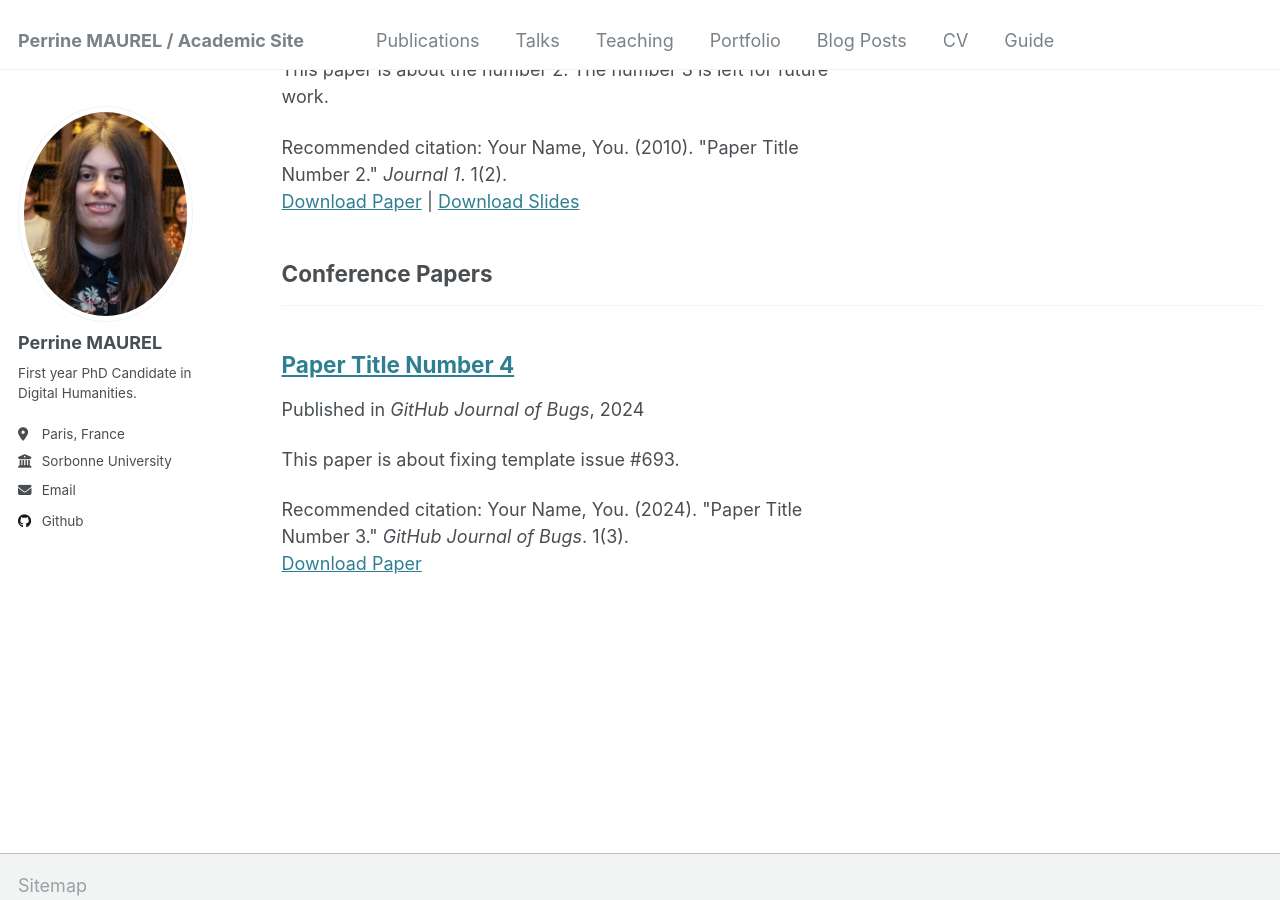
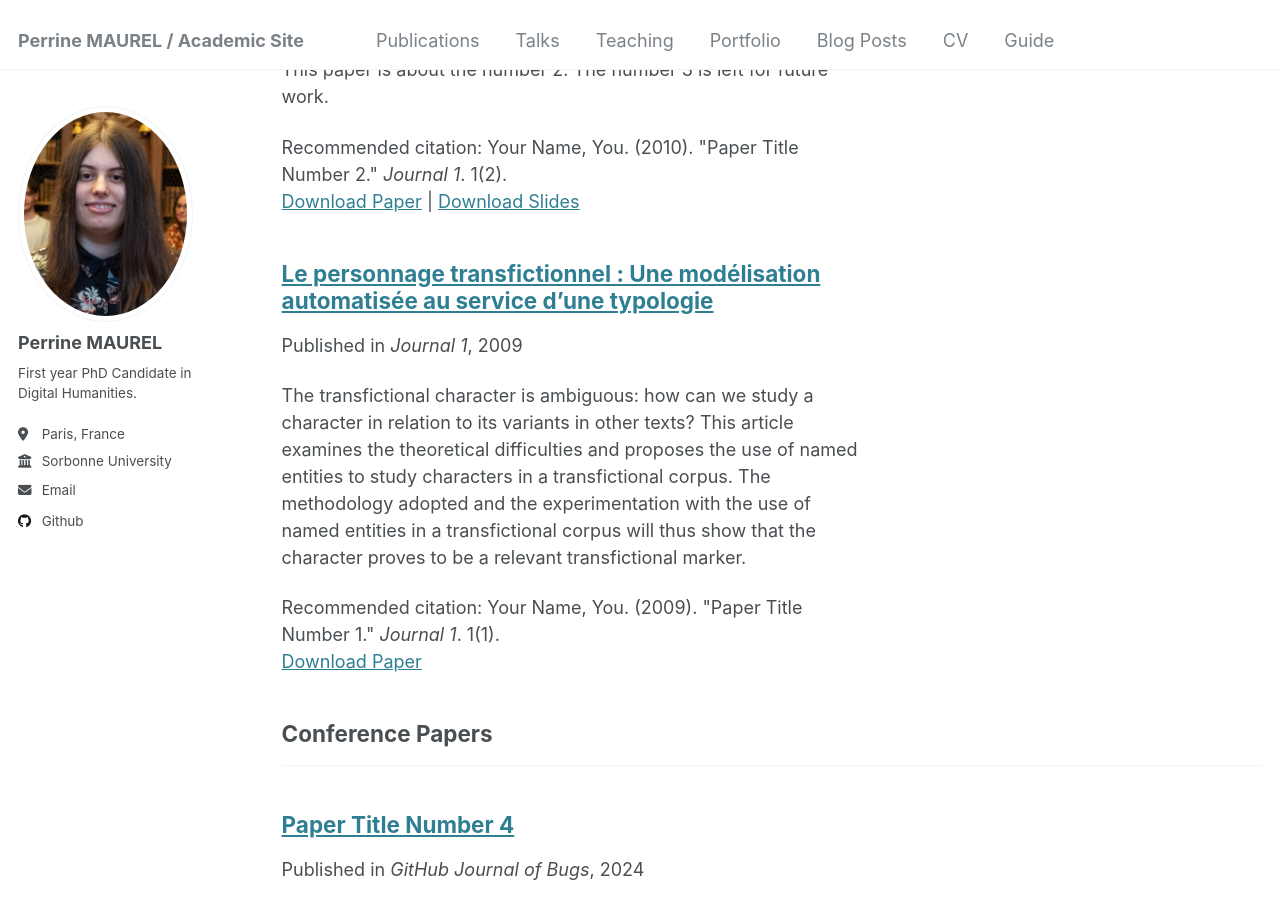
Before and after one commit to perrinemaurel/perrinemaurel.github.io, a Jekyll site: the page built from _pages/publications.html, in a window 1280 px wide and 900 px high, scrolled down 581 px. Built offline with Jekyll 4.4.1, drawn with Linux system fonts in a browser that asks for light colours; a file with an impossible date is left out.

Commit message:
Update 2024-16-10-Personnage_transfictionnel.md

```diff
--- a/_publications/2024-16-10-Personnage_transfictionnel.md
+++ b/_publications/2024-16-10-Personnage_transfictionnel.md
@@ -4,7 +4,7 @@ collection: publications
 category: manuscripts
 permalink: /_publication/2024-16-10-Personnage_transfictionnel
 excerpt: 'The transfictional character is ambiguous: how can we study a character in relation to its variants in other texts? This article examines the theoretical difficulties and proposes the use of named entities to study characters in a transfictional corpus. The methodology adopted and the experimentation with the use of named entities in a transfictional corpus will thus show that the character proves to be a relevant transfictional marker.'
-date: 2024-16-10
+date: 2009-10-01
 venue: 'Journal 1'
 paperurl: 'http://academicpages.github.io/files/paper1.pdf'
 citation: 'Your Name, You. (2009). &quot;Paper Title Number 1.&quot; <i>Journal 1</i>. 1(1).'
```
